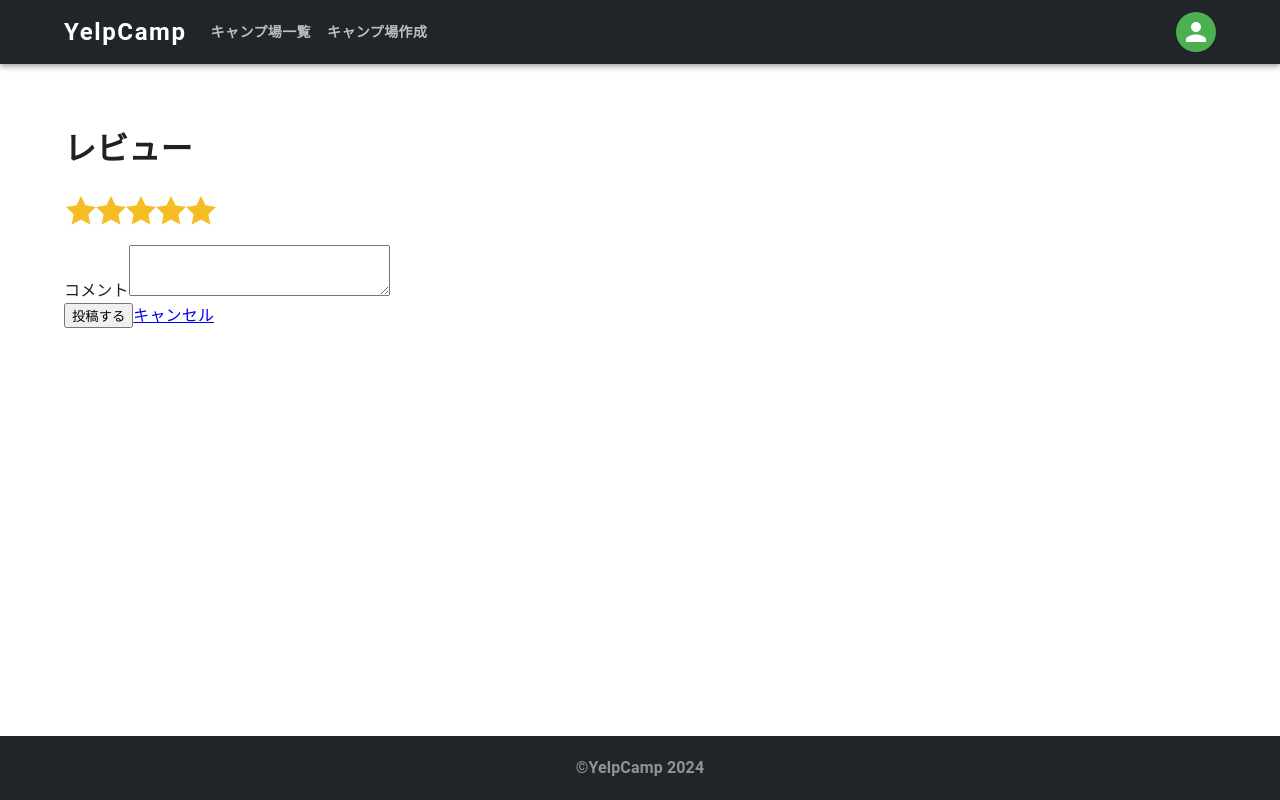
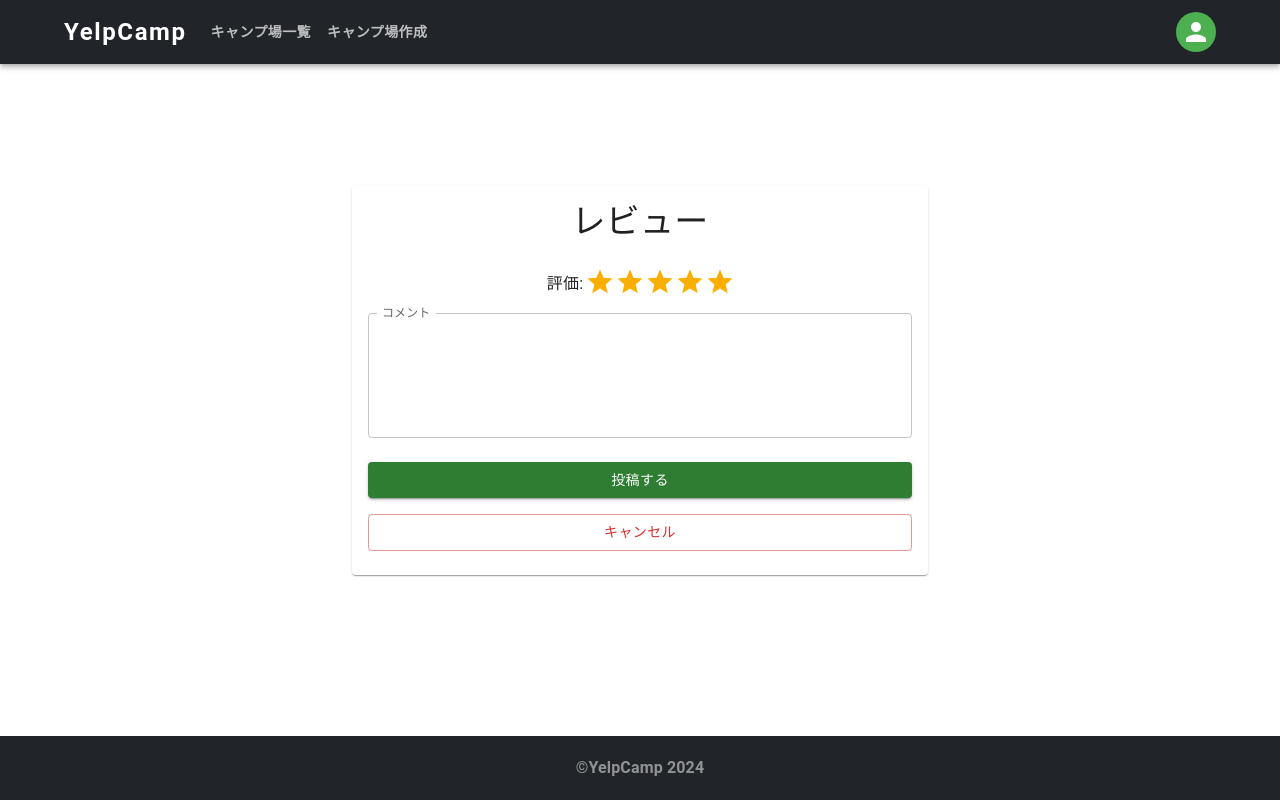
Before and after one commit to yukimnb/yelpcamp-react, a React (Vite) app: page /campgrounds/1/createreview in a window 1280 px wide. Built offline with nearby package versions, Linux system fonts and the light colour scheme.

Commit message:
ReviewPageをMUI仕様に修正

```diff
--- a/src/pages/CreateReviewPage.jsx
+++ b/src/pages/CreateReviewPage.jsx
@@ -1,32 +1,33 @@
-import { useState } from "react";
 import { useMutation } from "react-query";
 import { useNavigate, useParams, Link } from "react-router-dom";
 import { createReview } from "../apis/review-api";
 import { toast } from "react-toastify";
 import { useUser } from "../components/ContextProvider";
 import { useErrorBoundary } from "react-error-boundary";
+import { Box, Card, CardContent, Grid, Typography, Button, TextField, Rating } from "@mui/material";
+import { Controller, useForm } from "react-hook-form";
 
 export const CreateReviewPage = () => {
   const navigate = useNavigate();
   const { showBoundary } = useErrorBoundary();
   const [user] = useUser();
-  const [validated, setValidated] = useState(false);
   const { id } = useParams();
-  const [formValues, setFormValues] = useState({
-    rating: "5",
-    comment: "",
-    campground: id,
-    reviewer: user.id,
-  });
 
   const createMutation = useMutation(createReview);
 
-  const handleSubmit = (e) => {
-    e.preventDefault();
-    const form = e.currentTarget;
-    if (form.checkValidity() === false) {
-      e.stopPropagation();
-    } else {
+  const defaultValues = {
+    campground: id,
+    reviewer: user.id,
+  };
+
+  const {
+    handleSubmit,
+    register,
+    control,
+    formState: { errors },
+  } = useForm({ defaultValues });
+
+  const onSubmit = (formValues) => {
     createMutation.mutate([id, formValues], {
       onSuccess: () => {
         toast.success("レビューを作成しました");
@@ -36,88 +37,59 @@ export const CreateReviewPage = () => {
         showBoundary(error);
       },
     });
-    }
-    setValidated(true);
-  };
-
-  const handleForm = (e) => {
-    setFormValues((prev) => ({ ...prev, [e.target.name]: e.target.value }));
   };
 
   return (
-    <>
-      <div className="row">
-        <div className="offset-3 col-6">
-          <h1 className="mb-3">レビュー</h1>
-          <form className={validated ? "was-validated" : ""} onSubmit={handleSubmit} noValidate>
-            <div>
-              <fieldset className="starability-basic">
-                <input
-                  type="radio"
-                  id="rate1"
+    <Grid container sx={{ alignItems: "center", height: "100%" }}>
+      <Grid item sm={1} md={3}></Grid>
+      <Grid item xs={12} sm={10} md={6}>
+        <Box component="form" onSubmit={handleSubmit(onSubmit)} noValidate>
+          <Card sx={{ mb: 10 }}>
+            <CardContent sx={{ display: "flex", flexDirection: "column", gap: 2 }}>
+              <Typography variant="h4" component="h1" align="center" sx={{ mb: 1 }}>
+                レビュー
+              </Typography>
+              <Box display="flex" alignItems="center" justifyContent="center">
+                <Typography component="legend" sx={{ pt: "4px" }}>
+                  評価:{" "}
+                </Typography>
+                <Controller
                   name="rating"
-                  value="1"
-                  onChange={handleForm}
-                  checked={formValues.rating === "1"}
+                  control={control}
+                  defaultValue={5}
+                  render={({ field }) => (
+                    <Rating {...field} size="large" error={errors.rating} value={Number(field.value)} />
+                  )}
                 />
-                <label htmlFor="rate1">1 star</label>
-                <input
-                  type="radio"
-                  id="rate2"
-                  name="rating"
-                  value="2"
-                  onChange={handleForm}
-                  checked={formValues.rating === "2"}
+              </Box>
+
+              <Box>
+                <TextField
+                  multiline
+                  rows={4}
+                  name="comment"
+                  label="コメント"
+                  variant="outlined"
+                  fullWidth
+                  error={errors.comment}
+                  helperText={errors.comment?.message}
+                  {...register("comment", {
+                    required: "コメントは必須です",
+                    maxLength: { value: 100, message: "コメントは100文字以内で入力してください" },
+                  })}
+                  InputLabelProps={{ shrink: true }}
                 />
-                <label htmlFor="rate2">2 stars</label>
-                <input
-                  type="radio"
-                  id="rate3"
-                  name="rating"
-                  value="3"
-                  onChange={handleForm}
-                  checked={formValues.rating === "3"}
-                />
-                <label htmlFor="rate3">3 stars</label>
-                <input
-                  type="radio"
-                  id="rate4"
-                  name="rating"
-                  value="4"
-                  onChange={handleForm}
-                  checked={formValues.rating === "4"}
-                />
-                <label htmlFor="rate4">4 stars</label>
-                <input
-                  type="radio"
-                  id="rate5"
-                  name="rating"
-                  value="5"
-                  onChange={handleForm}
-                  checked={formValues.rating === "5"}
-                />
-                <label htmlFor="rate5">5 stars</label>
-              </fieldset>
-            </div>
-            <div className="mb-3">
-              <label className="form-label" htmlFor="comment">
-                コメント
-              </label>
-              <textarea
-                className="form-control"
-                name="comment"
-                id="comment"
-                cols="30"
-                rows="3"
-                value={formValues.comment}
-                onChange={handleForm}
-                required></textarea>
-            </div>
-            <button className="btn btn-success me-3">投稿する</button>
-            <Link to={`/campgrounds/${id}`}>キャンセル</Link>
-          </form>
-        </div>
-      </div>
-    </>
+              </Box>
+              <Button type="submit" variant="contained" color="success" sx={{ mt: 1 }}>
+                投稿する
+              </Button>
+              <Button component={Link} variant="outlined" to={`/campgrounds/${id}`} color="error">
+                キャンセル
+              </Button>
+            </CardContent>
+          </Card>
+        </Box>
+      </Grid>
+    </Grid>
   );
 };
```
Lines whose indentation alone changed are shown as unchanged.
